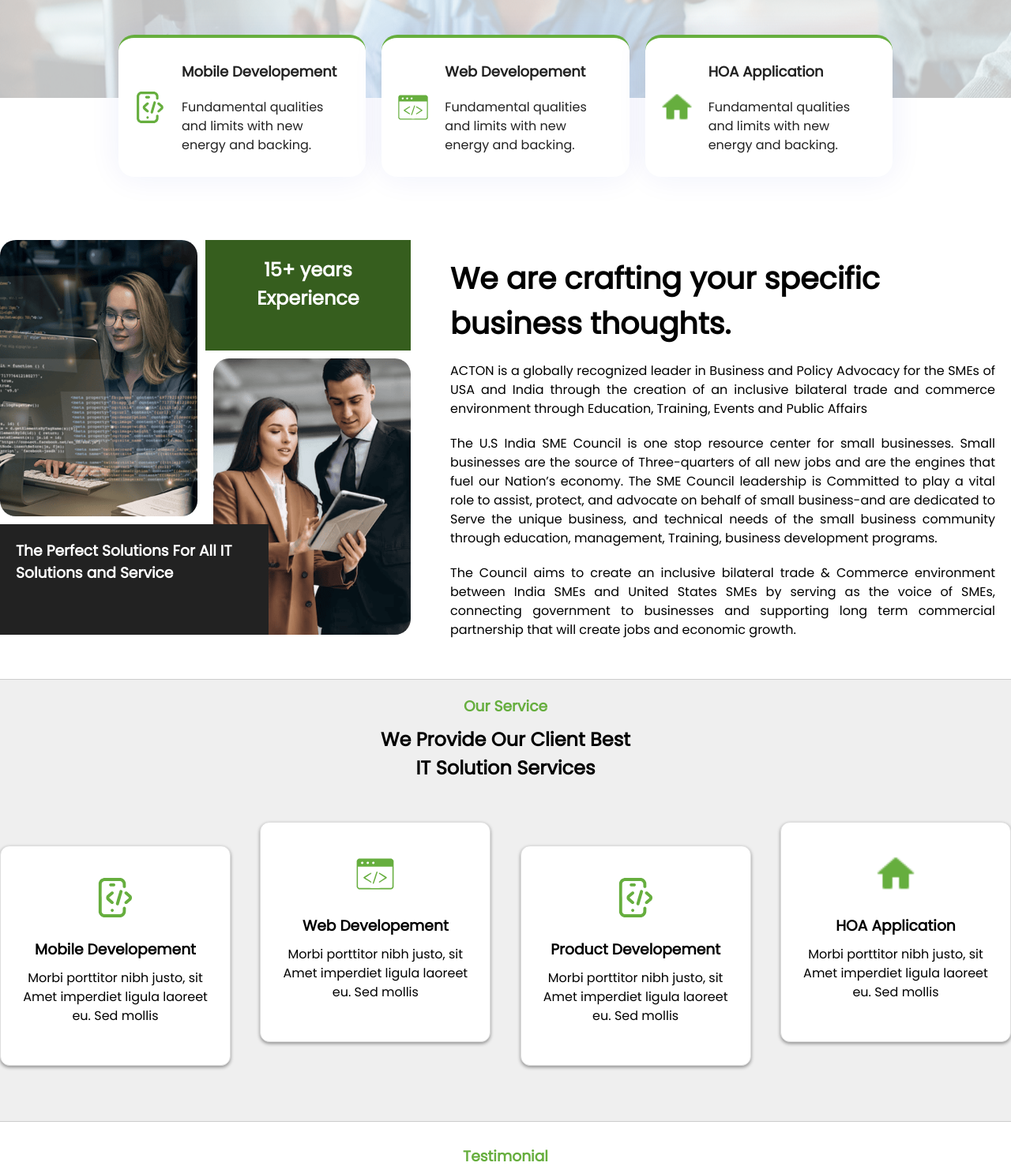
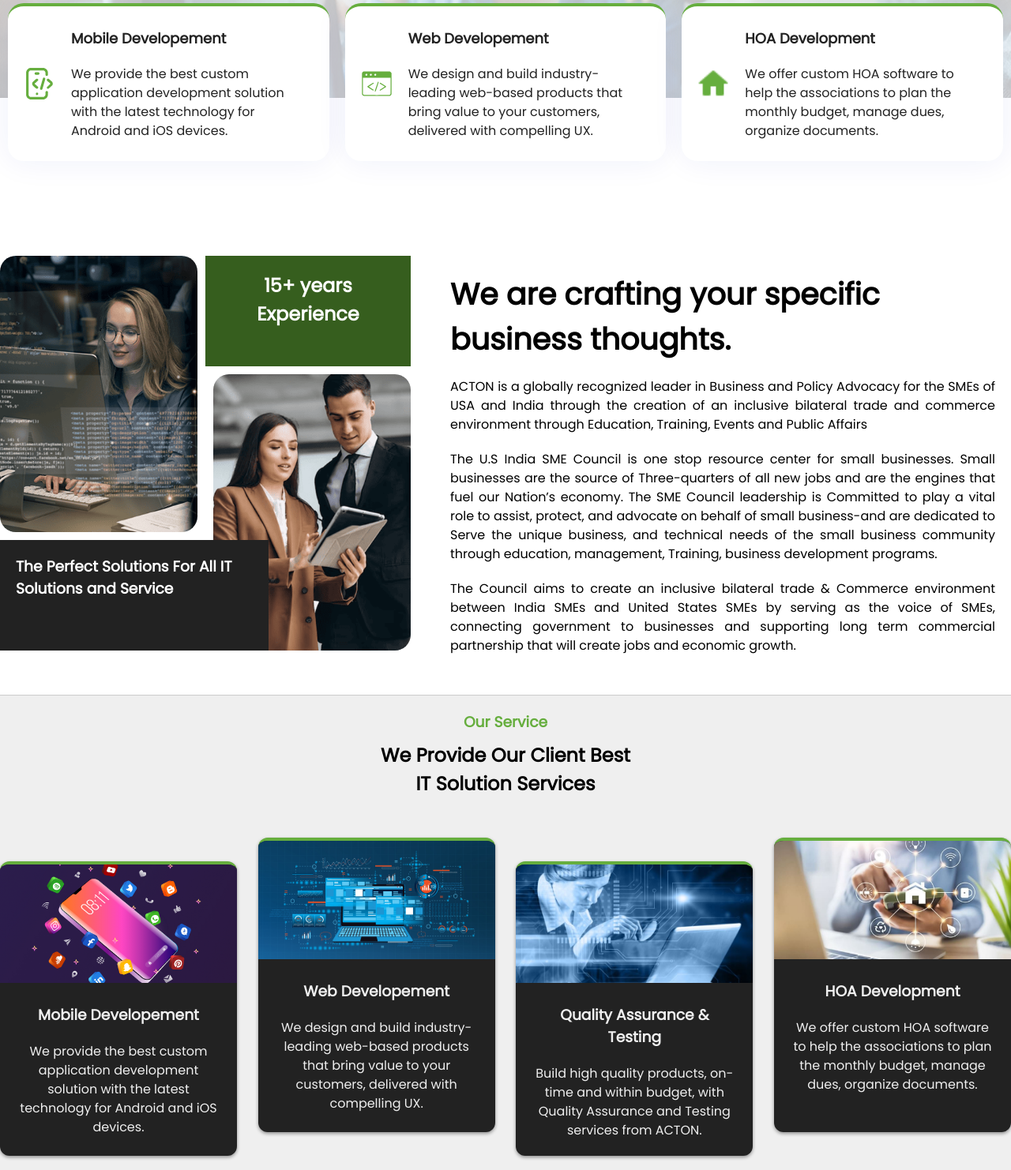
Before and after one commit to gokulakannanit/acton, a website built with Vite: page index.html in a window 1280 px wide. Shown: the part 508-1990 px from the top of the page at 79% size. Built offline with nearby package versions, Linux system fonts and the light colour scheme.

Commit message:
Added content to home page and some changes in footer

```diff
--- a/index.html
+++ b/index.html
@@ -56,7 +56,8 @@
         <p class="font_primary">Welcome to ACTON</p>
         <h2>We transform ideas into technology</h2>
         <p class="message">
-          We provide the most responsive and functional IT design for companies and businesses worldwide.
+          We provide the most responsive and functional IT design for companies
+          and businesses worldwide.
         </p>
         <a href="#about" class="simple">Learn More</a>
       </div>
@@ -66,21 +67,30 @@
         <img alt="" src="/public/images/icons/developer.svg" />
         <div>
           <h2>Mobile Developement</h2>
-          <p>Fundamental qualities and limits with new energy and backing.</p>
+          <p>
+            We provide the best custom application development solution with the
+            latest technology for Android and iOS devices.
+          </p>
         </div>
       </div>
       <div class="list flex_box">
         <img alt="" src="/public/images/icons/web.svg" />
         <div>
           <h2>Web Developement</h2>
-          <p>Fundamental qualities and limits with new energy and backing.</p>
+          <p>
+            We design and build industry-leading web-based products that bring
+            value to your customers, delivered with compelling UX.
+          </p>
         </div>
       </div>
       <div class="list flex_box">
         <img alt="" src="/public/images/icons/home.png" />
         <div>
-          <h2>HOA Application</h2>
-          <p>Fundamental qualities and limits with new energy and backing.</p>
+          <h2>HOA Development</h2>
+          <p>
+            We offer custom HOA software to help the associations to plan the
+            monthly budget, manage dues, organize documents.
+          </p>
         </div>
       </div>
     </section>
@@ -130,35 +140,35 @@
         </h2>
         <div class="flex_box" style="clear: both; margin: 50px 0">
           <div class="service_list_item">
-            <img alt="" src="/public/images/icons/developer.svg" />
+            <img alt="" src="/public/images/service/mobile.jpg" />
             <h3>Mobile Developement</h3>
             <p>
-              Morbi porttitor nibh justo, sit Amet imperdiet ligula laoreet eu.
-              Sed mollis
+              We provide the best custom application development solution with
+              the latest technology for Android and iOS devices.
             </p>
           </div>
           <div class="service_list_item">
-            <img alt="" src="/public/images/icons/web.svg" />
+            <img alt="" src="/public/images/service/web.jpg" />
             <h3>Web Developement</h3>
             <p>
-              Morbi porttitor nibh justo, sit Amet imperdiet ligula laoreet eu.
-              Sed mollis
+              We design and build industry-leading web-based products that bring
+              value to your customers, delivered with compelling UX.
             </p>
           </div>
           <div class="service_list_item">
-            <img alt="" src="/public/images/icons/developer.svg" />
-            <h3>Product Developement</h3>
+            <img alt="" src="/public/images/service/qa.jpg" />
+            <h3>Quality Assurance & Testing</h3>
             <p>
-              Morbi porttitor nibh justo, sit Amet imperdiet ligula laoreet eu.
-              Sed mollis
+              Build high quality products, on-time and within budget, with
+              Quality Assurance and Testing services from ACTON.
             </p>
           </div>
           <div class="service_list_item">
-            <img alt="" src="/public/images/icons/home.png" />
-            <h3>HOA Application</h3>
+            <img alt="" src="/public/images/service/hoa.jpg" />
+            <h3>HOA Development</h3>
             <p>
-              Morbi porttitor nibh justo, sit Amet imperdiet ligula laoreet eu.
-              Sed mollis
+              We offer custom HOA software to help the associations to plan the
+              monthly budget, manage dues, organize documents.
             </p>
           </div>
         </div>
@@ -282,9 +292,9 @@
             <div>
               <h3 class="font_primary">About Us</h3>
               <p>
-                Contrary to popular belief, Lorem Ipsum is not simply random
-                text. It has roots in a piece of classical Latin literature from
-                45 BC.
+                We offer you all types of modern solutions that are related to
+                it. Software and Graphic design in qucikest easy way and
+                maintaining quality.
               </p>
               <p class="follow">
                 Follow US :
@@ -296,14 +306,18 @@
           </div>
           <div class="footer_info">
             <h3 class="font_primary">Navigation</h3>
+            <div class="flex_box">
               <ul>
                 <li><a href="/" class="address">Home</a></li>
                 <li><a href="service.html" class="address">Service</a></li>
                 <li><a href="portfolio.html" class="address">Portfolio</a></li>
+              </ul>
+              <ul>
                 <li><a href="career.html" class="address">Careers</a></li>
-              <li><a href="about.html" class="address">About</a></li>
-              <li><a href="career.html" class="address">Contact</a></li>
+                <li><a href="about.html" class="address">About Us</a></li>
+                <li><a href="career.html" class="address">Contact Us</a></li>
               </ul>
+            </div>
           </div>
           <div class="footer_info">
             <h3 class="font_primary">Contact Info</h3>
@@ -314,7 +328,7 @@
                 </a>
               </li>
               <li>
-                <a href="mailto:support@acton.com"  class="address">
+                <a href="mailto:support@acton.com" class="address">
                   <i class="fa fa-envelope"></i>support@acton.com
                 </a>
               </li>
--- a/style.css
+++ b/style.css
@@ -285,18 +285,31 @@
 }
 
 .service_list_item {
-  width: 250px;
-  padding: 20px 20px 50px;
-  border: 1px solid #ddd;
+  width: calc(25% - 20px);
+  border-top: 4px solid #66ae3e;
   box-shadow: 0 2px 4px 0 rgba(0, 0, 0, 0.4);
   border-radius: 12px;
-  background-color: #fff;
+  background-color: #222;
+  overflow: hidden;
+  color: #efefef;
 }
 
 .service_list_item img {
-  width: 50px;
-  margin: 20px 0;
+  width: 100%;
+  height: 150px;
+  object-fit: cover;
 }
+
+.service_list_item p,
+.service_list_item h3 {
+  padding: 20px;
+  margin: 0px;
+}
+
+.service_list_item p {
+  padding: 0 20px 20px;
+}
+
 .service_list_item:nth-child(even) {
   margin-bottom: 30px;
 }
@@ -567,11 +580,11 @@
 
 .numbers {
   justify-content: space-evenly;
-  width: 1000px;
+  width: 1280px;
   margin: 0 auto;
   position: relative;
-  top: -80px;
-  max-height: 180px;
+  top: -120px;
+  max-height: 200px;
   color: #222;
 }
 
@@ -1063,19 +1076,20 @@
   left: -100px;
   border-radius: 12px;
   object-fit: cover;
+  border-top: 6px solid #66ae3e;
   border-bottom: 6px solid #66ae3e;
 }
 .service_item_content {
   position: relative;
   border-radius: 12px;
-  padding: 50px 20px 40px 300px;
+  padding: 40px 20px 40px 300px;
   background-color: #333;
   color: #efefef;
   width: 700px;
 }
 
 .service_item:nth-child(even) .service_item_content {
-  padding: 50px 250px 40px 50px;
+  padding: 40px 250px 40px 50px;
 }
 
 .service_item:nth-child(even) img {
```
Also changed, not shown: about.html (+7 -7 lines), career.html (+7 -7 lines), contact.html (+7 -7 lines), portfolio.html (+7 -7 lines), service.html (+17 -19 lines), public/images/icons/testing.png (added), public/images/icons/testing1.png (added). Lines whose indentation alone changed are shown as unchanged.
